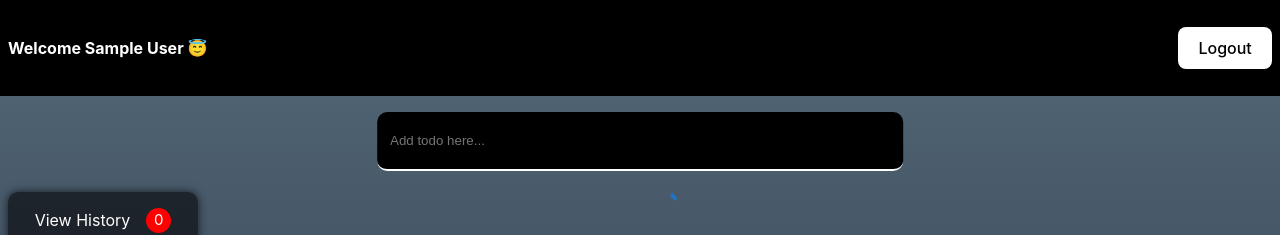
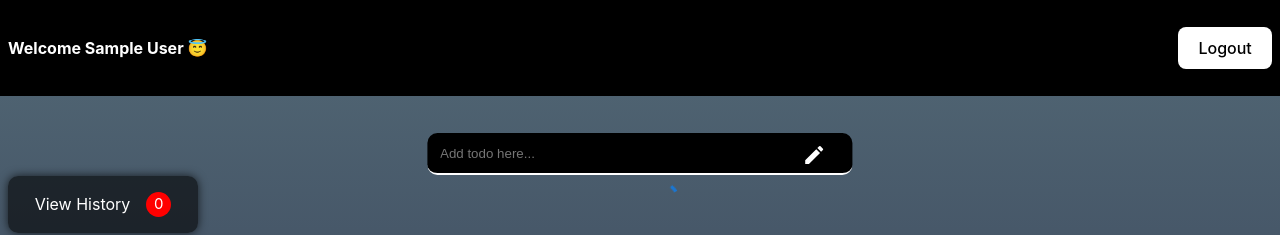
Before and after one commit to Chuboii/TodoList-with-Appwrite, a React (Vite) app: page / in a window 1280 px wide. Shown: the top 235 px of the page. Built offline with nearby package versions, Linux system fonts and the light colour scheme; no server answers; sample sign-in values are in the browser's storage.

Commit message:
added edit button

```diff
--- a/src/routes/home/Home.jsx
+++ b/src/routes/home/Home.jsx
@@ -12,6 +12,8 @@ import { databases } from "/src/appwrite/appwrite"
 import {AlertContext} from "/src/context/AlertContext"
 import CircularProgress from '@mui/material/CircularProgress';
 import CheckedTodo from "/src/components/checked todo/CheckedTodo"
+import EditIcon from '@mui/icons-material/Edit';
+
 export default function Home(){
  const {userInfo, setUserInfo} = useContext(UserContext)
  const navigate = useNavigate()
@@ -223,10 +225,10 @@ const historyFunc = (e) =>{
     </header>
 
     <main>
-   <form onSubmit={handleSubmit}>
-    <input className="add"placeholder="Add todo here..."  value={todo} onChange={changeValue}/>
-    </form>
-
+   <form className="add-form" onSubmit={handleSubmit}>
+               <input className="add" placeholder="Add todo here..." value={todo} onChange={changeValue} />
+               <button className="add-form-btn"> <EditIcon sx={{color:'white'}} /> </button>
+             </form>
 
       <div onClick={historyFunc} className="history">
     View History <span className="num">{length}</span>
--- a/src/routes/home/Home.scss
+++ b/src/routes/home/Home.scss
@@ -117,6 +117,28 @@
 
     }
 
+    .add-form{
+      position:relative;
+      width:90%;
+      max-width:500px;
+      position: absolute;
+      left:50%;
+      transform: translateX(-50%);
+      padding:1.3rem .8rem;
+
+      .add-form-btn{
+      position: absolute;
+        right: 4rem;
+        display: flex;
+        background-color: transparent;
+        justify-content: center;
+
+        align-items: center;
+       width: 49px;
+      }
+    }
+
+  l
     main{
       position:absolute;
       top:7rem;
```
